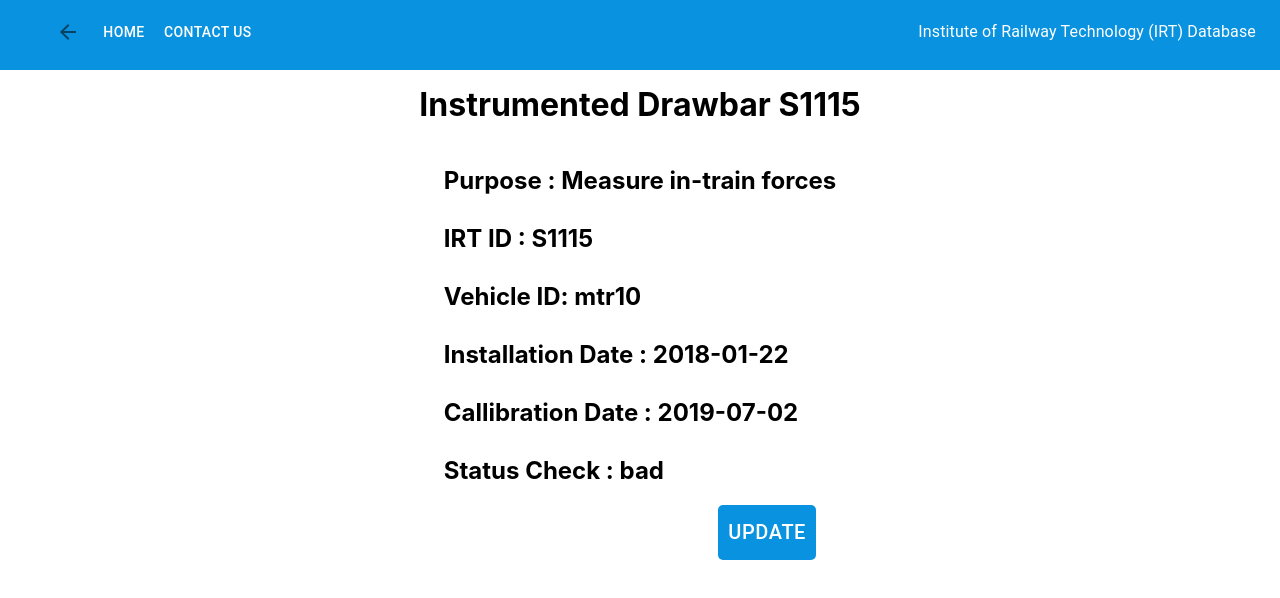
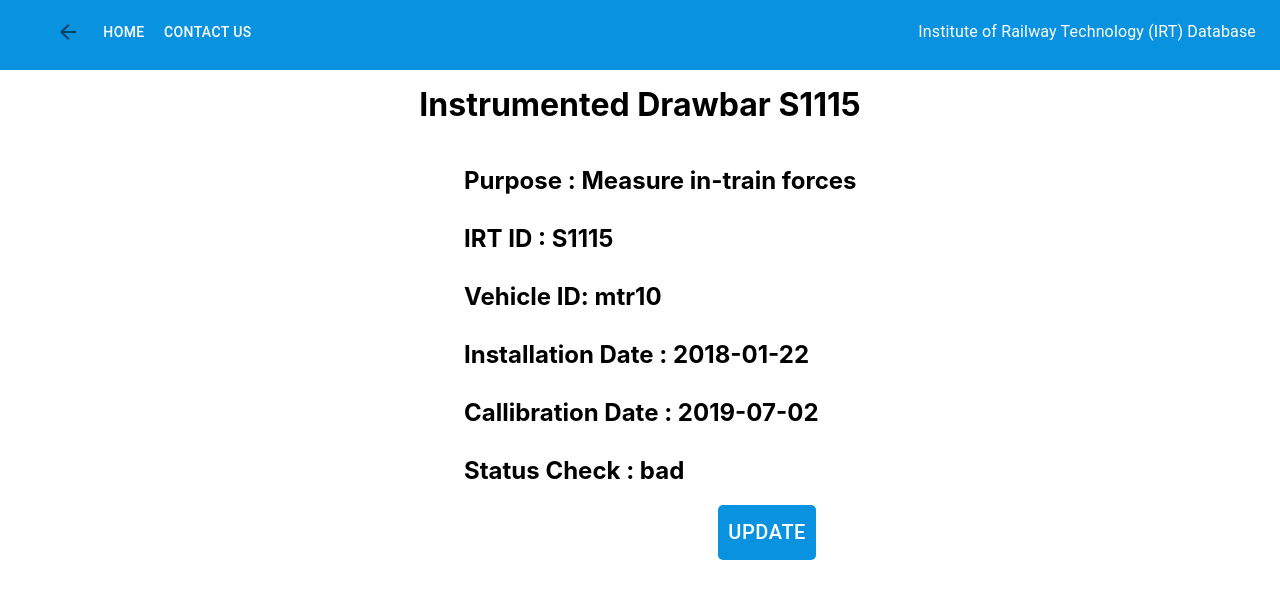
Before and after one commit to Lievaron17/Website, a React (Create React App) app in the folder client/: page /drawbars1115 in a window 1280 px wide. Shown: the top 598 px of the page. Built offline with nearby package versions, Linux system fonts and the light colour scheme.

Commit message:
little edit in S1115 hardcode

```diff
--- a/client/src/components/DrawbarS1115.jsx
+++ b/client/src/components/DrawbarS1115.jsx
@@ -1,4 +1,4 @@
-import React, {useEffect,useState} from 'react'
+// import React, {useEffect,useState} from 'react'
 import {
     Grid,
     Button,
@@ -98,7 +98,7 @@ export default function S1115(){
          <h1> Instrumented Drawbar S1115 </h1>
       </Grid>
 
-      <Grid item xs={12} style={{display: 'flex', justifyContent: 'center'}}>
+      <Grid item xs={12} style = {{display: 'flex', justifyContent: 'left', marginLeft: '400px'}}>
         <h2>
           Purpose : Measure in-train forces <br/><br/>
           IRT ID : S1115 <br/><br/>
```
